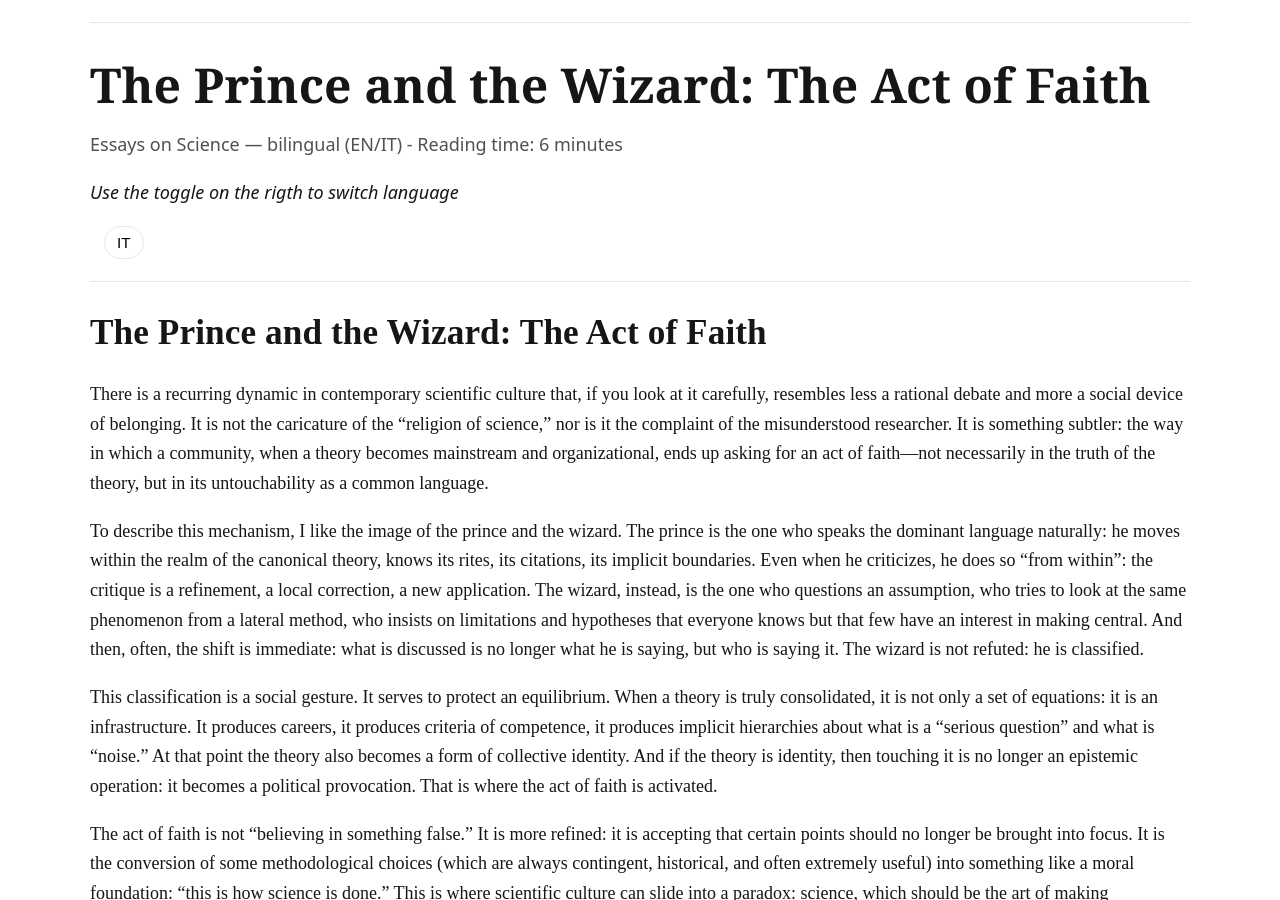
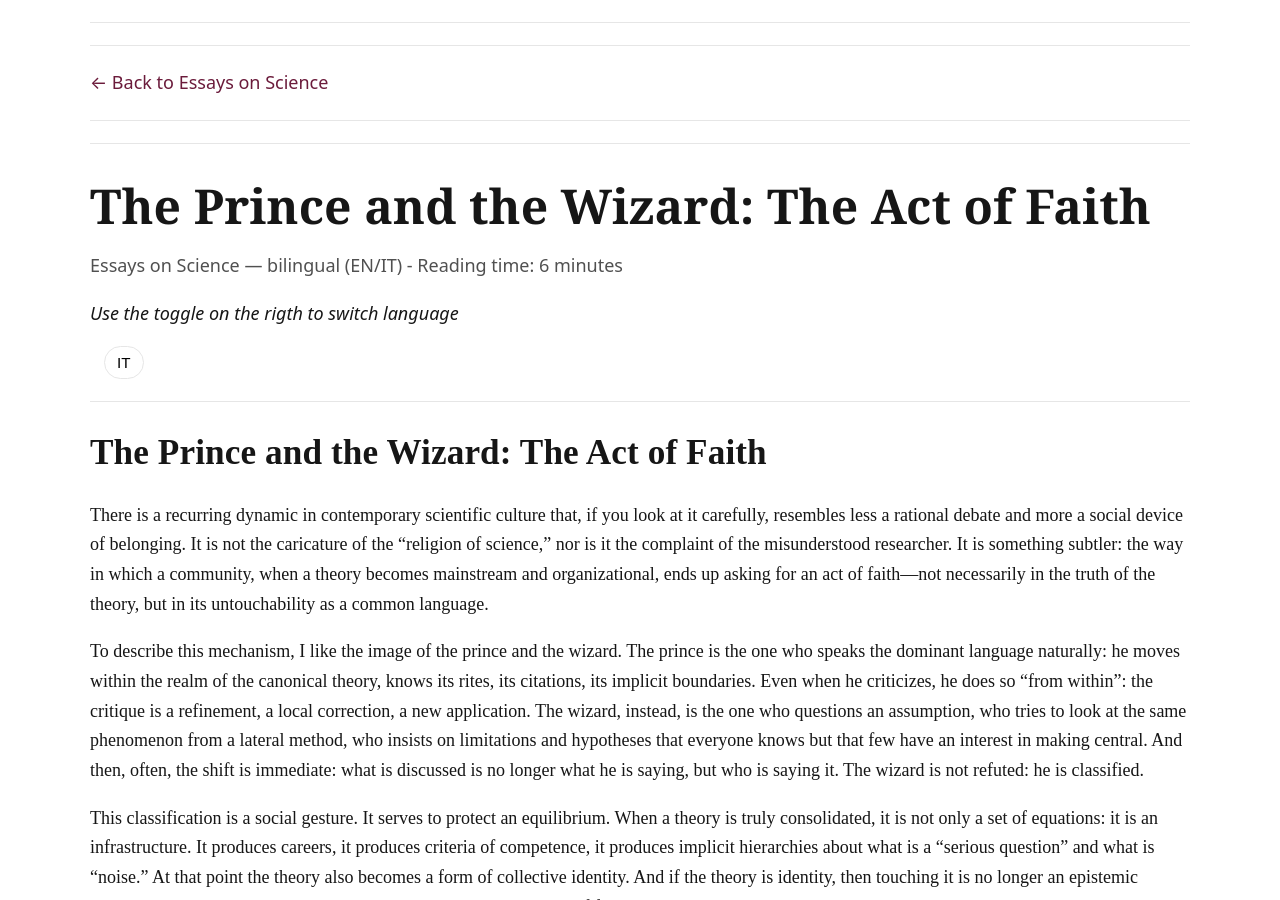
Before and after one commit to ldicairano/website, a Jekyll site: the page essays-on-science/topics/il-principe-e-lo-stregone.html, which Jekyll copies as it is, in a window 1280 px wide and 900 px high. Built offline with Jekyll 4.4.1, drawn with Linux system fonts in a browser that asks for light colours.

Commit message:
Update site

```diff
--- a/essays-on-science/topics/il-principe-e-lo-stregone.html
+++ b/essays-on-science/topics/il-principe-e-lo-stregone.html
@@ -11,6 +11,11 @@
 
 <body>
   <main class="wrap">
+
+    <div class="sep"></div>
+    <div class="sep"></div>
+    <p style="margin:10px 0 0;"><a class="navlink" href="../">← Back to Essays on Science</a></p>
+    <div class="sep"></div>
     <div class="sep"></div>
 
     <header style="display:flex; align-items:flex-end; justify-content:space-between; gap:16px;">
```
